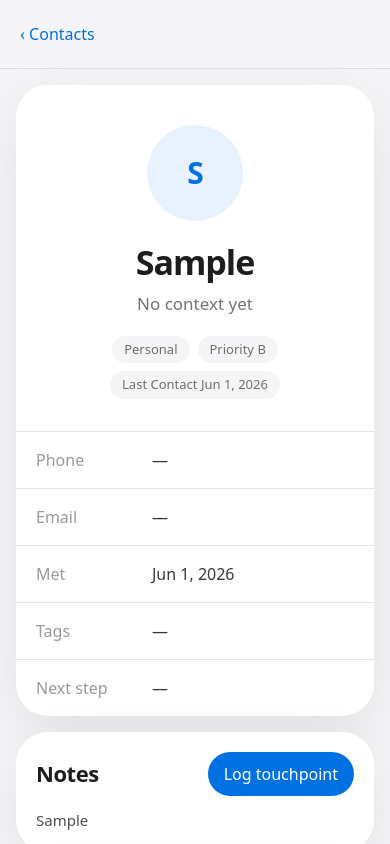
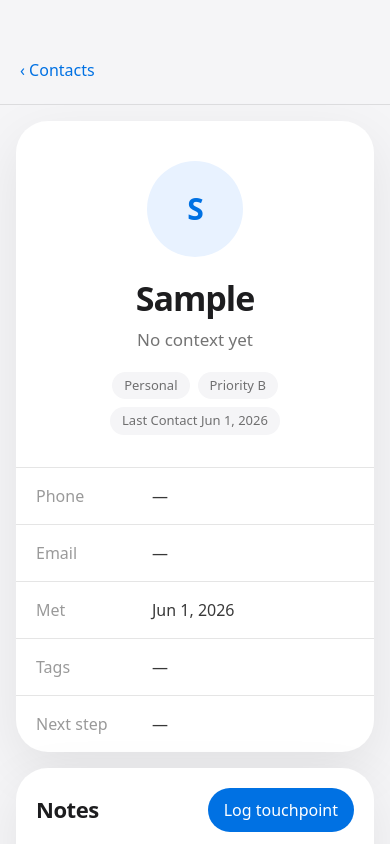
Before and after one commit to HCG2026/people-hq, a Next.js app: page / in a window 390 px wide. Both pictures are taken after typing "Sample" into the empty fields and a click on the button "Add person". Shown: the top 844 px of the page. Built offline with nearby package versions, Linux system fonts and the light colour scheme; no server answers.

Commit message:
fix: lower mobile contact back button

```diff
--- a/src/app/page.tsx
+++ b/src/app/page.tsx
@@ -284,7 +284,7 @@ export default function Home() {
     return (
       <main className="min-h-screen bg-[#f5f5f7] text-[#1d1d1f]">
         <div className="mx-auto max-w-3xl px-4 pb-5 pt-0 sm:px-6 sm:pt-5">
-          <div className="sticky top-0 z-20 -mx-4 mb-4 border-b border-black/10 bg-[#f5f5f7]/92 px-4 py-3 backdrop-blur sm:static sm:mx-0 sm:border-0 sm:bg-transparent sm:p-0 sm:backdrop-blur-none">
+          <div className="sticky top-0 z-20 -mx-4 mb-4 border-b border-black/10 bg-[#f5f5f7]/92 px-4 pb-3 pt-12 backdrop-blur sm:static sm:mx-0 sm:border-0 sm:bg-transparent sm:p-0 sm:backdrop-blur-none">
             <button onClick={showContactList} className="inline-flex min-h-11 items-center rounded-full px-1 text-[17px] text-[#0071e3]">
             ‹ Contacts
             </button>
```
Also changed, not shown: 1 other file (tests, documents, lock files or other folders).
